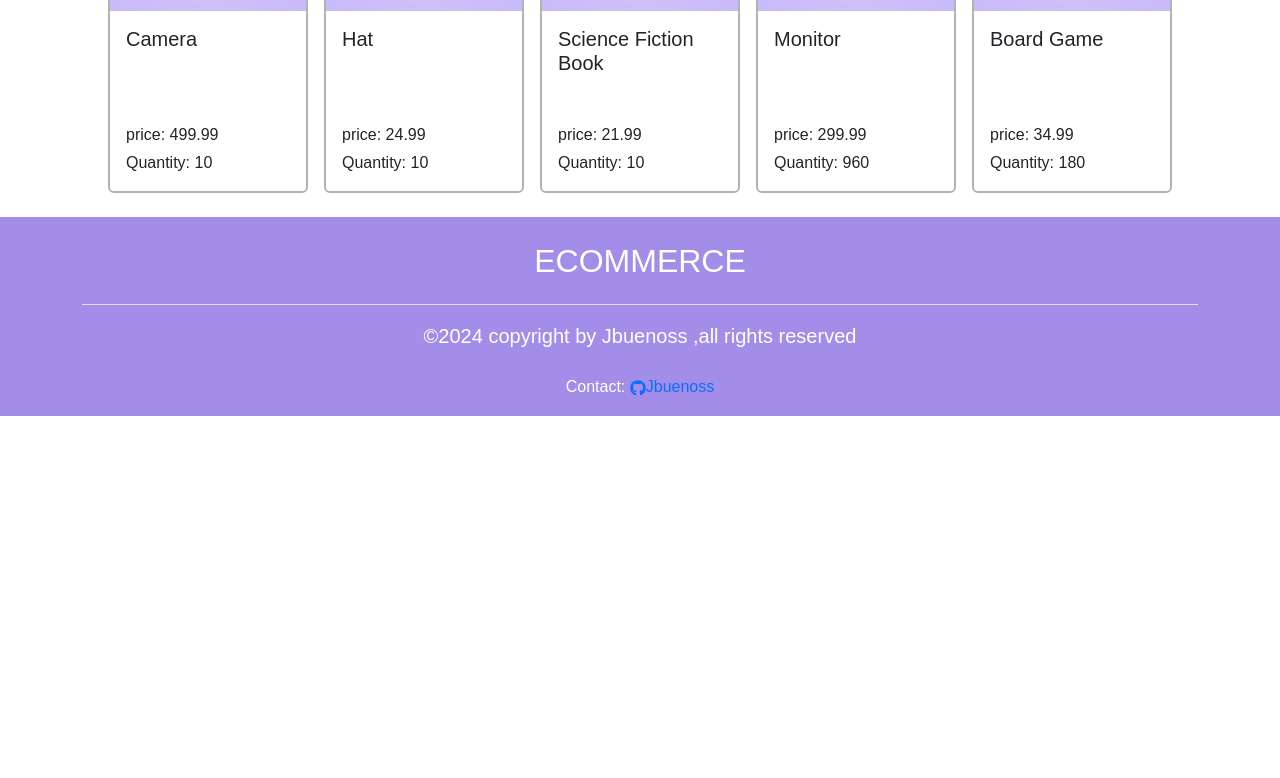
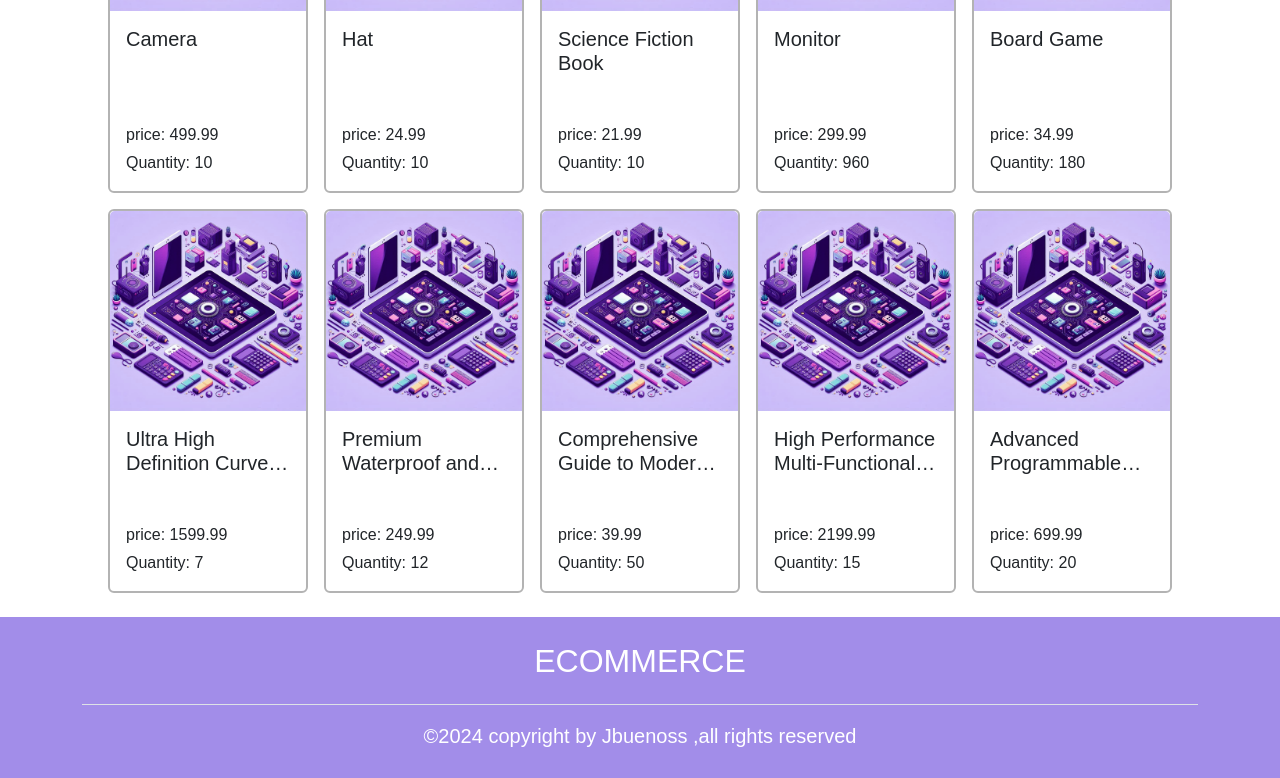
Before and after one commit to Jbuenoss/Ecommerce-Frontend, a React (Vite) app in the folder Ecommerce/: page /products in a window 1280 px wide. Shown: the part 1885-2663 px from the top of the page. Before the commit the page ends 2301 px from the top, so only its background shows below. Built offline with nearby package versions, Linux system fonts and the light colour scheme; no server answers.

Commit message:
adjusting title limit like 2 lines

```diff
--- a/Ecommerce/src/components/CardComponent.jsx
+++ b/Ecommerce/src/components/CardComponent.jsx
@@ -11,7 +11,7 @@ function CardComponent(props) {
             <Card className='card-ctm mt-3 mx-2'>
                 <Card.Img className='card-img-ctm' variant="top" src={photoProduct} />
                 <Card.Body className='card-body-ctm d-flex flex-column' >
-                    <Card.Title>{props.product.name}</Card.Title>
+                    <Card.Title className='card-text-ctm'>{props.product.name}</Card.Title>
                     <Card.Text className='mt-auto mb-1'>
                         price: {props.product.price}
                     </Card.Text>
--- a/Ecommerce/src/components/styleComponent.css
+++ b/Ecommerce/src/components/styleComponent.css
@@ -47,9 +47,16 @@
 }
 
 .card-body-ctm{
-    word-wrap: break-word;
-    overflow-wrap: break-word;
     height: 180px;
+}
+
+.card-text-ctm{
+    display: -webkit-box;
+    -webkit-box-orient: vertical;
+    -webkit-line-clamp: 2;
+    overflow: hidden;
+    text-overflow: ellipsis;
+    white-space: normal;
 }
 
 .footer-ctm{
--- a/Ecommerce/src/mock/mockProducts.jsx
+++ b/Ecommerce/src/mock/mockProducts.jsx
@@ -24,7 +24,12 @@ const mockProducts = [
     { id: 22, name: 'Hat', stock:10, description: 'Stylish and comfortable hat.', category: 1, price: 24.99, isOnPromotion:true  },
     { id: 23, name: 'Science Fiction Book', stock:10, description: 'A captivating science fiction book.', category: 2, price: 21.99, isOnPromotion:true },
     { id: 24, name: 'Monitor', stock:960, description: '27-inch 4K monitor.', category: 3, price: 299.99, isOnPromotion:false },
-    { id: 25, name: 'Board Game', stock:180, description: 'Fun and strategic board game.', category: 4, price: 34.99, isOnPromotion:true  }
+    { id: 25, name: 'Board Game', stock:180, description: 'Fun and strategic board game.', category: 4, price: 34.99, isOnPromotion:true },
+    { id: 26, name: 'Ultra High Definition Curved Screen Television', stock: 7, description: 'A top-tier television with an ultra high definition curved screen for the ultimate viewing experience.', category: 0, price: 1599.99, isOnPromotion: true },
+    { id: 27, name: 'Premium Waterproof and Windproof Hiking Jacket', stock: 12, description: 'A premium waterproof and windproof hiking jacket perfect for all outdoor activities.', category: 1, price: 249.99, isOnPromotion: true },
+    { id: 28, name: 'Comprehensive Guide to Modern Art Techniques', stock: 50, description: 'An extensive book covering modern art techniques and methods for aspiring artists.', category: 2, price: 39.99, isOnPromotion: true },
+    { id: 29, name: 'High Performance Multi-Functional Gaming Laptop', stock: 15, description: 'A high-performance multi-functional gaming laptop with cutting-edge specifications.', category: 3, price: 2199.99, isOnPromotion: true },
+    { id: 30, name: 'Advanced Programmable Flying Drone with Camera', stock: 20, description: 'An advanced programmable flying drone equipped with a high-definition camera.', category: 4, price: 699.99, isOnPromotion: true },
 ];
 
 export default mockProducts;
```
